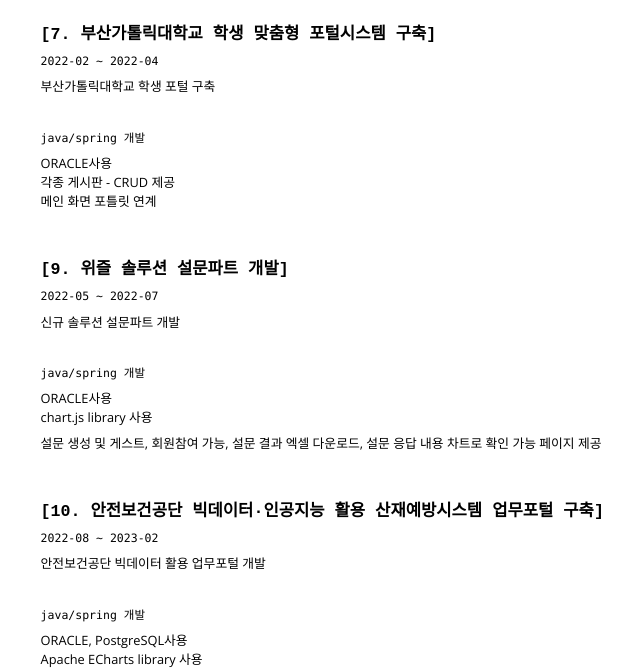
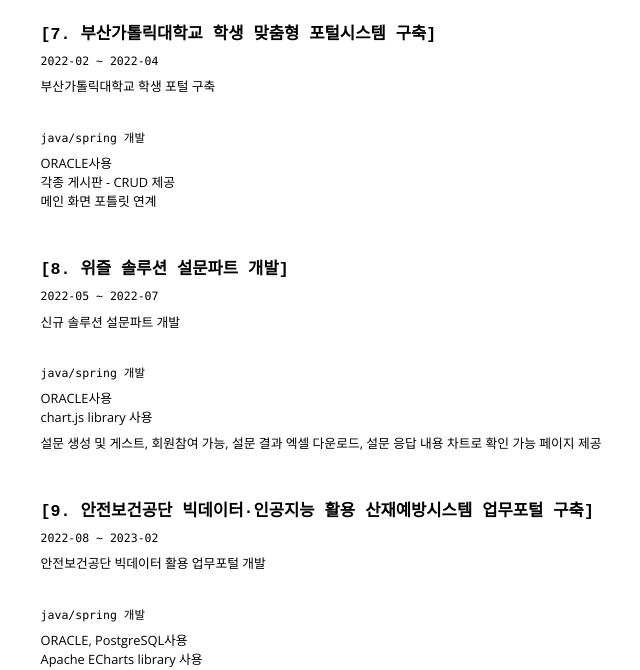
Before and after one commit to eormskim/cv, a Jekyll site: the page built from index.md, in a window 1280 px wide and 900 px high, scrolled down 3306 px, cut to the strip 0-670 px from the top of the window. Shown: the whole strip, without its empty margins (289-929 px from the left). Built offline with Jekyll 4.4.1, drawn with Linux system fonts in a browser that asks for light colours; nearby versions of some CDN libraries.

Commit message:
Update index.md

```diff
--- a/index.md
+++ b/index.md
@@ -201,7 +201,7 @@ ORACLE사용<br>
 
 <div class="page-break"></div>
 
-### [9. 위즐 솔루션 설문파트 개발]
+### [8. 위즐 솔루션 설문파트 개발]
 
 `2022-05 ~ 2022-07`
 
@@ -220,7 +220,7 @@ chart.js library 사용<br>
 
 <div class="page-break"></div>
 
-### [10. 안전보건공단 빅데이터·인공지능 활용 산재예방시스템 업무포털 구축]
+### [9. 안전보건공단 빅데이터·인공지능 활용 산재예방시스템 업무포털 구축]
 
 `2022-08 ~ 2023-02`
 
```
